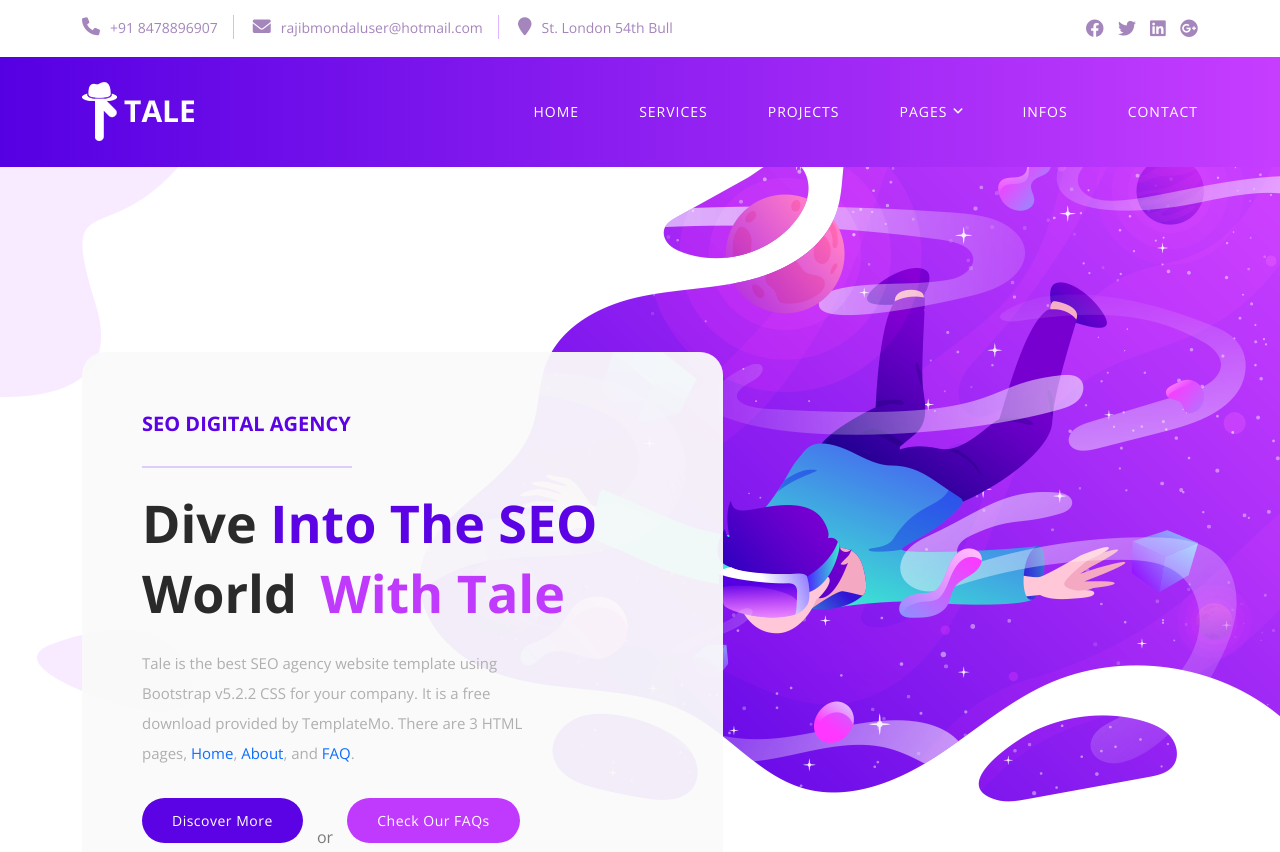
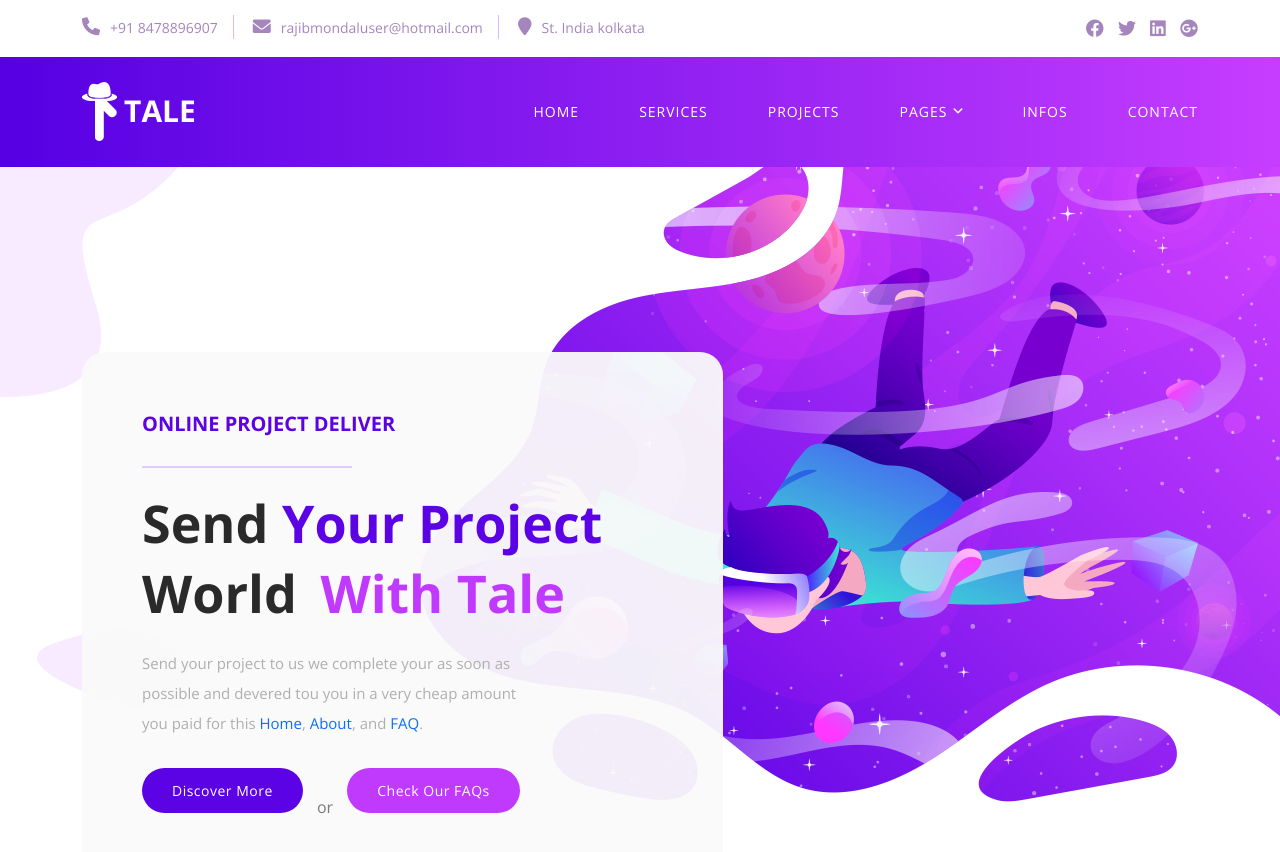
Before and after one commit to rajibzo5927M/onlineprojectdeliver, a plain HTML site: page index.html in a window 1280 px wide. Shown: the top 852 px of the page. Drawn offline with nearby package versions, Linux system fonts and the light colour scheme; files that its build step writes are made by us from their sources; files whose address does not match are found by name.

Commit message:
Update index.html

```diff
--- a/index.html
+++ b/index.html
@@ -53,7 +53,7 @@ https://templatemo.com/tm-582-tale-seo-agency
             <ul>
               <li><a href="#"><i class="fa fa-phone"></i>+91 8478896907</a></li>
               <li><a href="#"><i class="fa fa-envelope"></i>rajibmondaluser@hotmail.com</a></li>
-              <li><a href="#"><i class="fa fa-map-marker"></i>St. London 54th Bull</a></li>
+              <li><a href="#"><i class="fa fa-map-marker"></i>St. India kolkata </a></li>
             </ul>
           </div>
         </div>
@@ -114,10 +114,10 @@ https://templatemo.com/tm-582-tale-seo-agency
       <div class="row">
         <div class="col-lg-7">
           <div class="caption header-text">
-            <h6>SEO DIGITAL AGENCY</h6>
+            <h6>ONLINE PROJECT DELIVER</h6>
             <div class="line-dec"></div>
-            <h4>Dive <em>Into The SEO</em> World <span>With Tale</span></h4>
-            <p>Tale is the best SEO agency website template using Bootstrap v5.2.2 CSS for your company. It is a free download provided by TemplateMo. There are 3 HTML pages, <a href="index.html">Home</a>, <a href="about.html">About</a>, and <a href="faqs.html">FAQ</a>.</p>
+            <h4>Send <em>Your Project </em> World <span>With Tale</span></h4>
+            <p>Send your project to us we complete your as soon as possible and devered tou you in a very cheap amount you paid for this <a href="index.html">Home</a>, <a href="about.html">About</a>, and <a href="faqs.html">FAQ</a>.</p>
             <div class="main-button scroll-to-section"><a href="#services">Discover More</a></div>
             <span>or</span>
             <div class="second-button"><a href="faqs.html">Check our FAQs</a></div>
```
